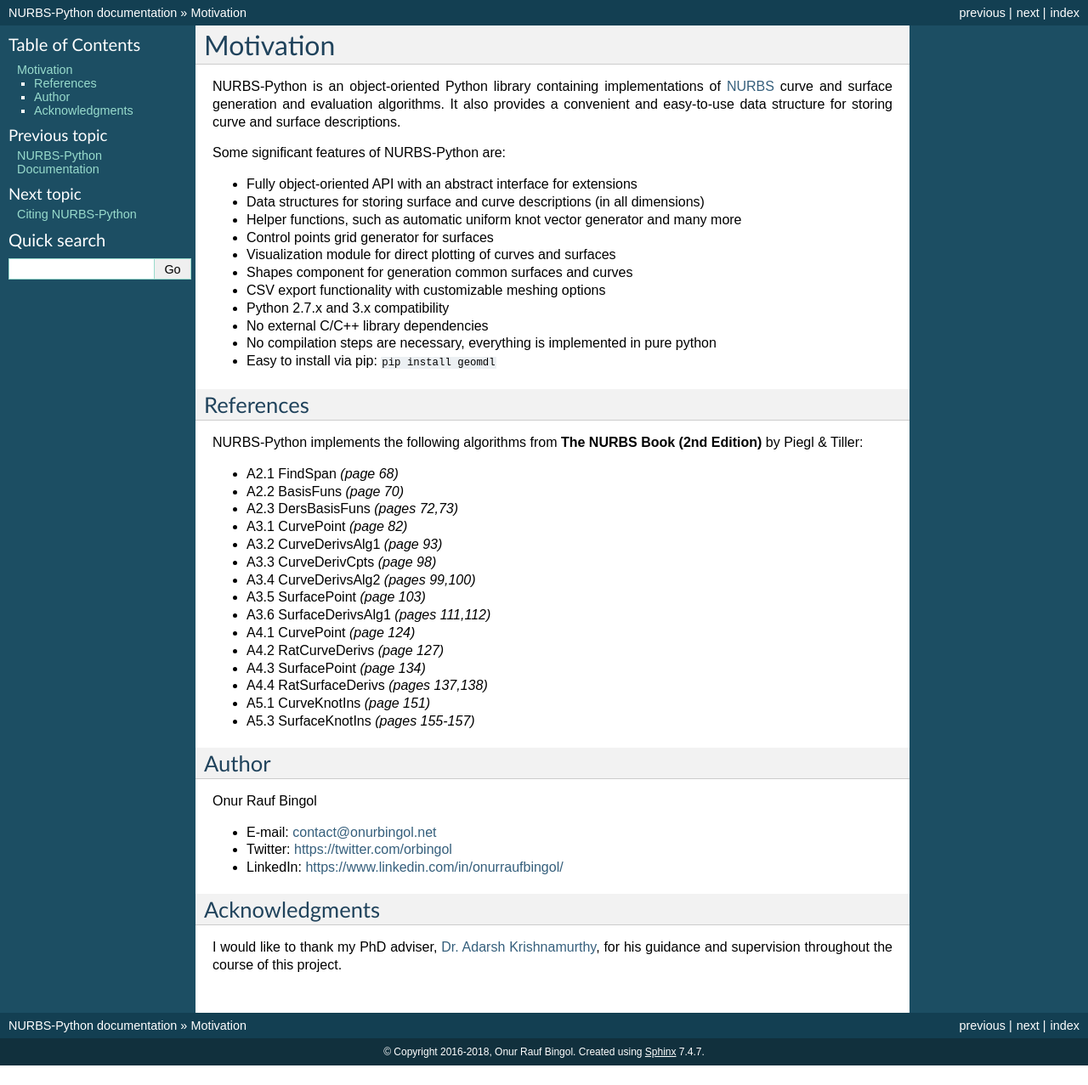
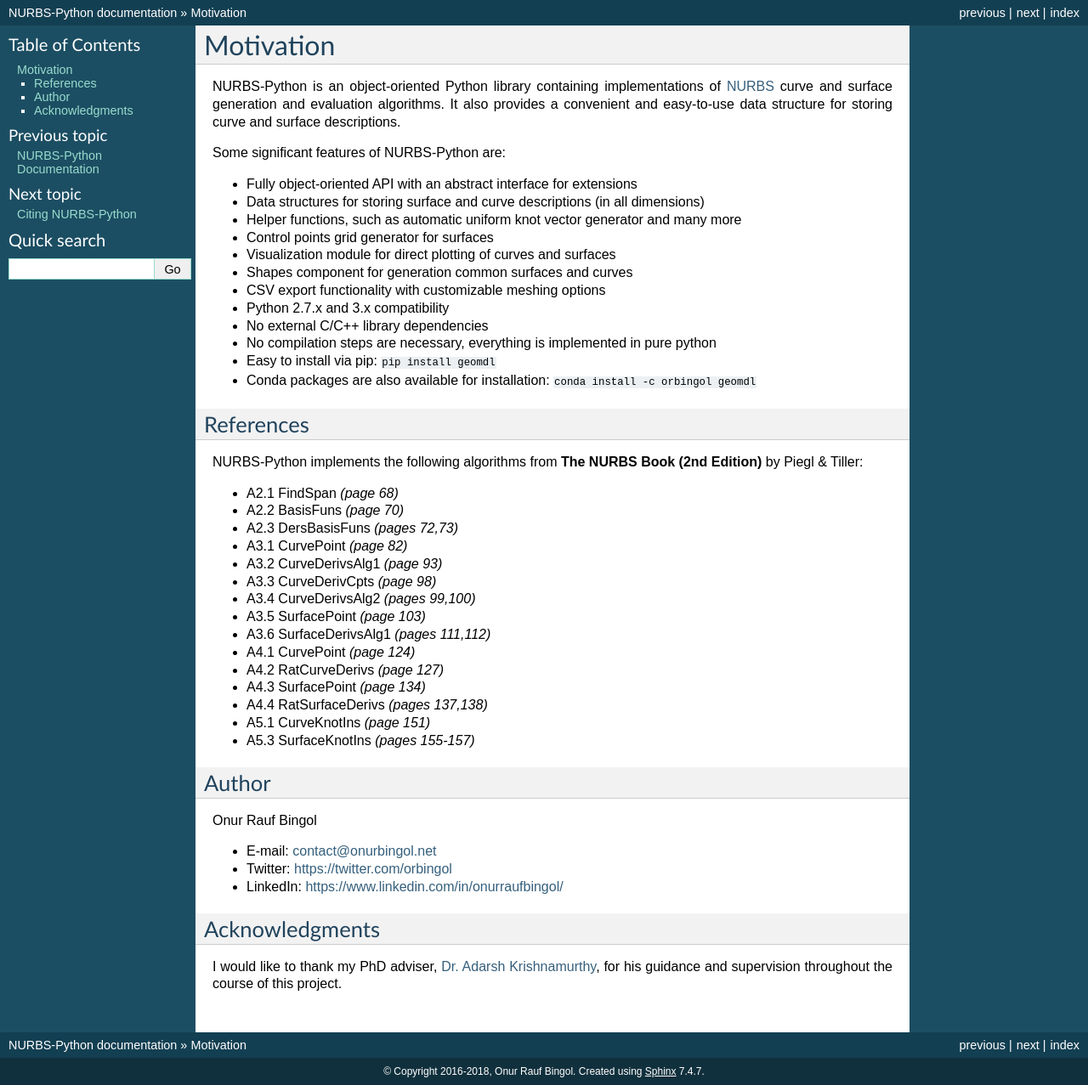
Before and after one commit to orbingol/NURBS-Python, a Sphinx documentation site: the page built from docs/introduction.rst, in a window 1280 px wide. Shown: the whole page at 85% size. Built offline with Sphinx 7.4.7, drawn with Linux system fonts in a browser that asks for light colours; formulas are drawn with MathJax 3; before the commit the page ends 1254 px from its top, so only the background shows below that.

Commit message:
Add conda to Motivation section

```diff
--- a/docs/introduction.rst
+++ b/docs/introduction.rst
@@ -18,6 +18,7 @@
 * No external C/C++ library dependencies
 * No compilation steps are necessary, everything is implemented in pure python
 * Easy to install via pip: ``pip install geomdl``
+* Conda packages are also available for installation: ``conda install -c orbingol geomdl``
 
 References
 ==========
```
